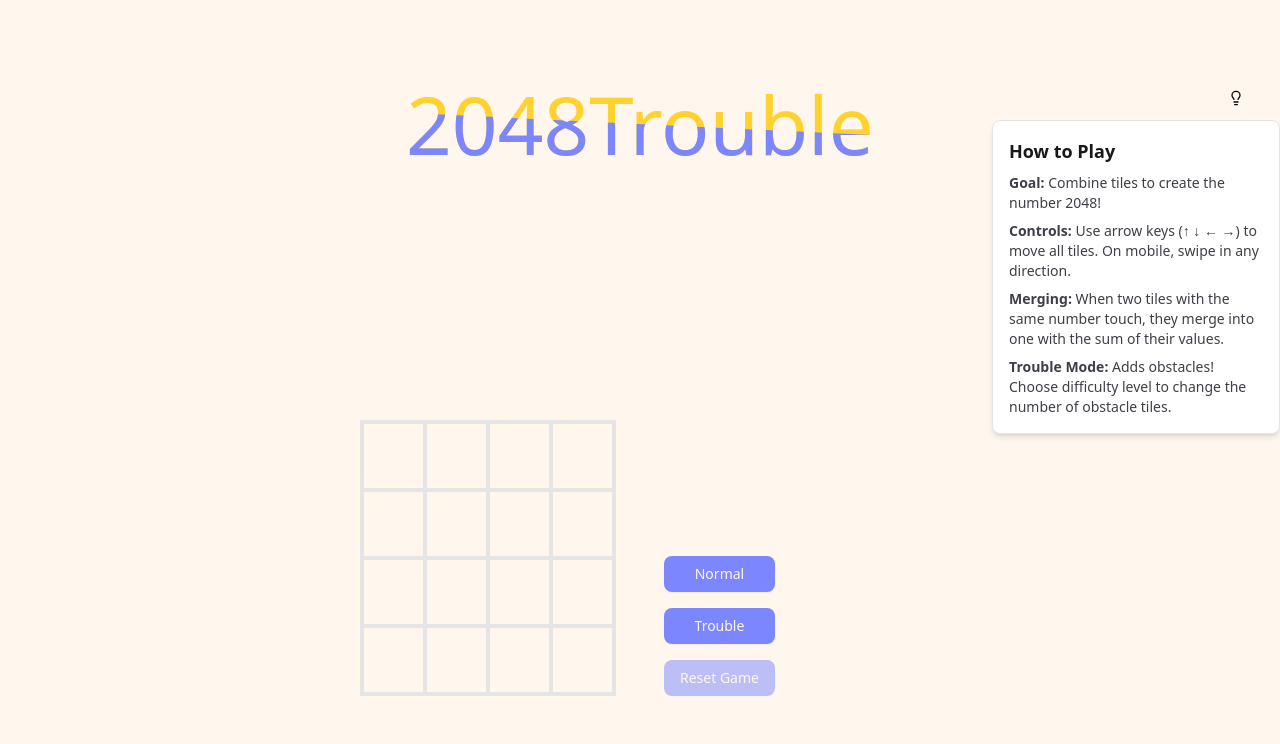
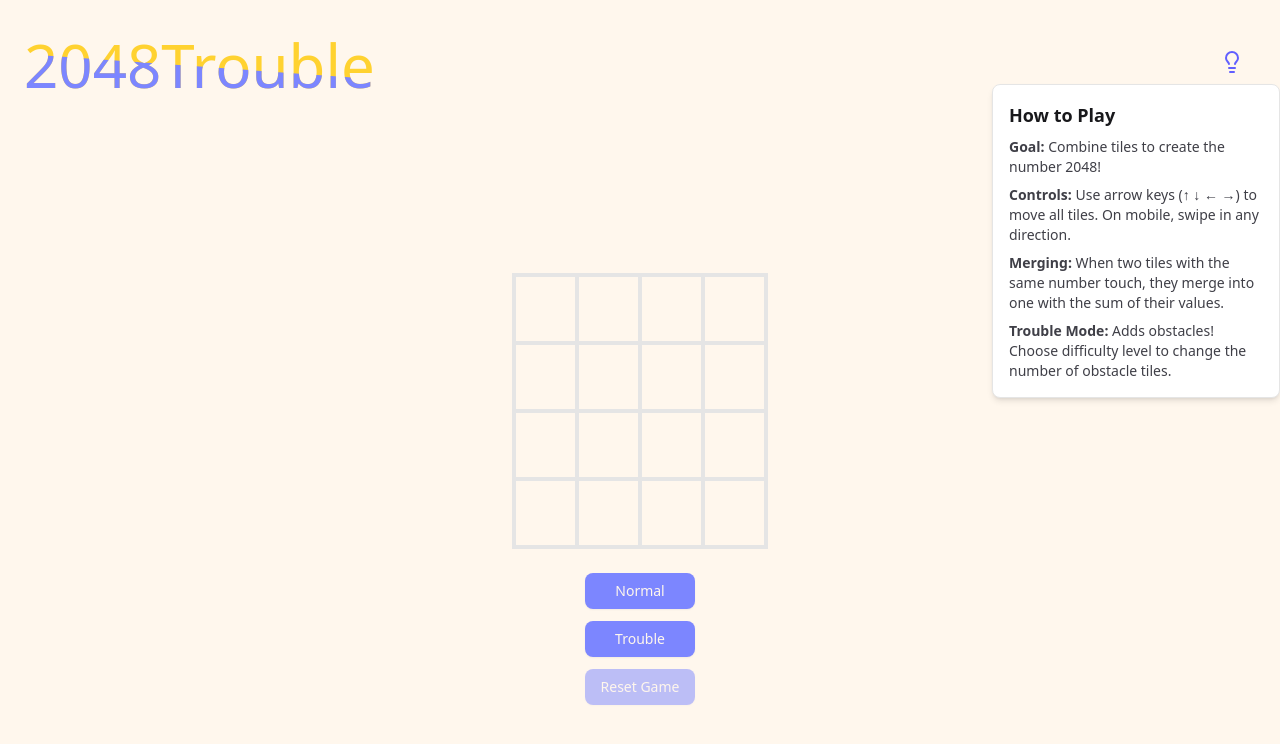
Before and after one commit to slnsrn/2048Trouble, a Next.js app: page / in a window 1280 px wide. Shown: the top 744 px of the page. Built offline with nearby package versions, Linux system fonts and the light colour scheme.

Commit message:
fix: styles

```diff
--- a/components/Title.tsx
+++ b/components/Title.tsx
@@ -30,7 +30,7 @@ export default function Title({ title }: { title: string }): React.JSX.Element {
   }
 
   const topRightX = position.x + (position.y - 50) * 0.5
-  const bottomRightX = position.x + (position.y - 50) * -2.5
+  const bottomRightX = position.x + (position.y - 50) * -1
 
   const maskStyle = {
     transition: 'all 0.8s cubic-bezier(0.165, 0.84, 0.44, 1)',
@@ -40,7 +40,7 @@ export default function Title({ title }: { title: string }): React.JSX.Element {
 
   return (
     <div
-      className="cursor-pointer relative text-6xl lg:text-[80px]"
+      className="cursor-pointer relative text-6xl"
       onMouseMove={onMouseMove}
       onMouseOut={onMouseOut}
       ref={titleRef}
--- a/components/game/Game.tsx
+++ b/components/game/Game.tsx
@@ -10,16 +10,16 @@ import { GameScore } from './GameScore'
 
 export default function Game(): React.JSX.Element {
   return (
-    <div className="px-4 md:px-6 py-8 md:p-20 bg-orange-50 dark:bg-zinc-700 w-screen min-h-screen h-screen flex flex-col">
-      <div className="relative text-center items-center justify-between mb-6">
+    <div className="px-4 md:px-6 py-8 bg-orange-50 dark:bg-zinc-700 w-screen min-h-screen h-screen flex flex-col">
+      <div className="relative justify-between mb-6 items-center">
         <Title title="2048Trouble" />
-        <div className="absolute top-0 right-0">
+        <div className="absolute top-3 right-0">
           <HowToPlay />
         </div>
       </div>
       <GameProvider>
-        <GameScore />
-        <div className="flex flex-col md:flex-row justify-center flex-grow">
+        <div className="flex flex-col justify-center flex-grow space-y-6">
+          <GameScore />
           <GameCanvas />
 
           <GameControls />
--- a/components/game/GameCanvas.tsx
+++ b/components/game/GameCanvas.tsx
@@ -52,7 +52,7 @@ export default function GameCanvas() {
 
   return (
     <div
-      className="w-full md:w-1/2 flex justify-center md:justify-end p-4 md:p-6"
+      className="self-center flex justify-center items-center"
       ref={canvasRef}
     >
       <div
--- a/components/game/GameControls.tsx
+++ b/components/game/GameControls.tsx
@@ -7,9 +7,9 @@ export default function GameControls() {
   const { gameOn, startGame } = useGameContext()
 
   return (
-    <div className="w-full md:w-1/2 flex flex-col justify-center md:justify-end p-4 md:p-6">
+    <div className="self-center flex justify-center items-center">
       <div className="self-center md:self-start">
-        <div className="flex flex-col flex-end justify-center space-y-4">
+        <div className="flex flex-col flex-end justify-center space-y-3">
           <Button onClick={() => startGame()} disabled={gameOn}>
             Normal
           </Button>
--- a/components/game/GameOverModal.tsx
+++ b/components/game/GameOverModal.tsx
@@ -13,7 +13,7 @@ export function GameOverModal() {
   const { gameOver, resetGame, startGame, gameLevel } = useGameContext()
   return (
     <Dialog open={gameOver} onOpenChange={resetGame}>
-      <DialogContent className="bg-orange-50 dark:bg-zinc-700">
+      <DialogContent className="bg-orange-50 dark:bg-zinc-700 md:w-[400px]">
         <DialogHeader className="flex flex-row items-center gap-4">
           <DialogTitle>Game over</DialogTitle>
         </DialogHeader>
--- a/components/game/GameScore.tsx
+++ b/components/game/GameScore.tsx
@@ -24,7 +24,7 @@ export function GameScore() {
 
   return (
     <div className="relative h-16 flex items-center justify-center">
-      <div className="text-indigo-500 dark:text-amber-200 text-4xl leading-normal font-bold text-center">
+      <div className="text-indigo-400 dark:text-amber-200 text-6xl leading-normal font-bold text-center">
         <AnimatePresence>
           <motion.div
             key={score}
@@ -47,7 +47,7 @@ export function GameScore() {
       <AnimatePresence>
         {isAnimating && (
           <motion.div
-            className="absolute -top-6 text-amber-500 font-bold"
+            className="absolute -top-10 text-amber-500 font-bold md:text-2xl"
             initial={{ opacity: 0, y: 0 }}
             animate={{ opacity: 1, y: -10 }}
             exit={{ opacity: 0 }}
--- a/components/game/HowToPlay.tsx
+++ b/components/game/HowToPlay.tsx
@@ -25,7 +25,7 @@ export default function HowToPlay() {
     <Popover open={showInstructions} onOpenChange={setShowInstructions}>
       <PopoverTrigger asChild>
         <Button aria-label="How to play" variant="ghost">
-          <Lightbulb />
+          <Lightbulb className="text-indigo-500 size-6" size={24} />
         </Button>
       </PopoverTrigger>
       <PopoverContent className="bg-white dark:bg-zinc-800 p-4 rounded-md shadow-md w-72">
--- a/package.json
+++ b/package.json
@@ -19,7 +19,7 @@
     "class-variance-authority": "^0.7.1",
     "clsx": "^2.1.1",
     "framer-motion": "^12.9.4",
-    "lucide-react": "^0.503.0",
+    "lucide-react": "^0.507.0",
     "next": "^15.3.1",
     "react": "^19.1.0",
     "react-dom": "^19.1.0",
```
Also changed, not shown: 2 other files (tests, documents, lock files or other folders). Lines whose indentation alone changed are shown as unchanged.
